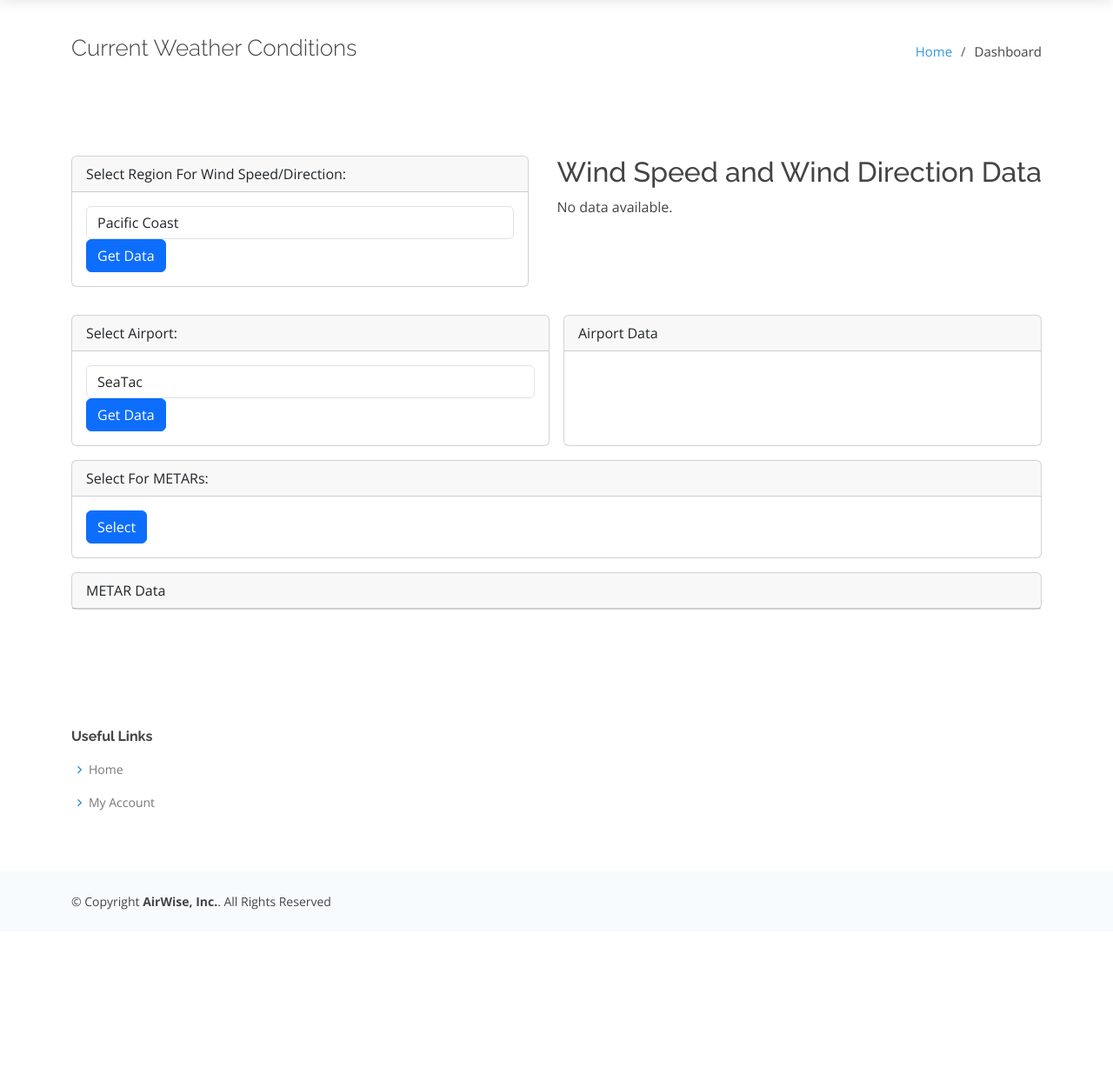
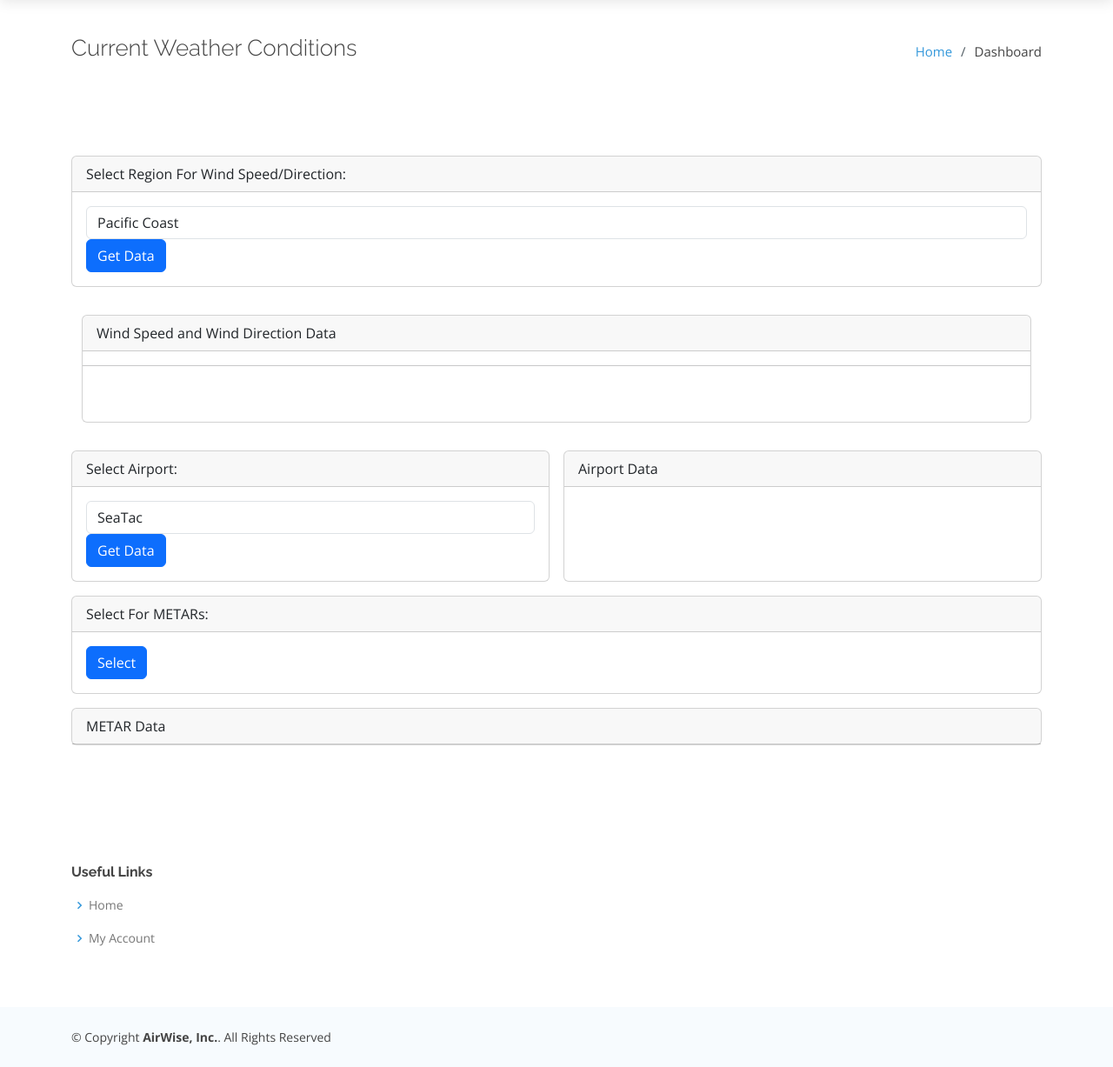
Before and after one commit to sarahstalbin/aviation_weather_app_capstone, a Flask app: page /dashboard in a window 1280 px wide. Shown: the part 70-1297 px from the top of the page at 87% size. Before the commit the page ends 1116 px from the top, so only its background shows below. Run offline with Flask 2, Linux system fonts and the light colour scheme; a user stored in the database is signed in; data comes from the database, SQL or seed files in the repository; some libraries are stand-ins or nearby versions.

Commit message:
dashboard formatting

```diff
--- a/airwise_front_end/templates/dashboard.html
+++ b/airwise_front_end/templates/dashboard.html
@@ -74,9 +74,13 @@
     </div>
 
     <!-- Wind/Temp Data Display -->
-    <hr>
-    <div id="wind-temp-data">
-      <h2>Wind Speed and Wind Direction Data</h2>
+  <div class="container">
+   <div id="wind-temp-data" class="card mb-3">
+    <div class="card-header">
+      Wind Speed and Wind Direction Data
+    </div>
+    <hr> <!-- Added <hr> part -->
+    <div class="card-body">
       {% if wind_temp_data %}
       <table class="table table-striped">
         <thead>
@@ -102,9 +106,11 @@
       </table>
       <button id="hide-wind-temp-data" class="btn btn-secondary">Hide Data</button>
       {% else %}
-      <p>No data available.</p>
+      <p></p>
       {% endif %}
     </div>
+ </div>
+</div>
     <!-- Airport Selection -->
     <div class="card mb-3">
       <div class="card-header">
```
